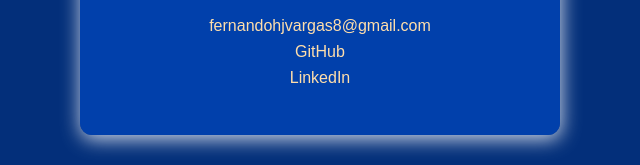
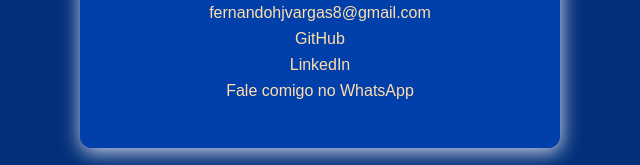
Before and after one commit to Fernando-H-J-Vargas/PaginaPessoal, a plain HTML site: page index.html in a window 1280 px wide. Shown: the part 635-800 px from the top of the page, without its empty margins (320-960 px from the left). Drawn offline with Linux system fonts and the light colour scheme; a web font is replaced by a local one.

Commit message:
add whats

```diff
--- a/index.html
+++ b/index.html
@@ -38,6 +38,7 @@
             <a href="https://github.com/Fernando-H-J-Vargas" target="_blank">GitHub</a>
             <a href="https://www.linkedin.com/in/fernando-henrique-de-jesus-vargas
 a0172547" target="_blank">LinkedIn</a>
+            <a href="https://wa.me/5551994725931" target="_blank">Fale comigo no WhatsApp</a>
         </div>
     </div>
 </body>
```
